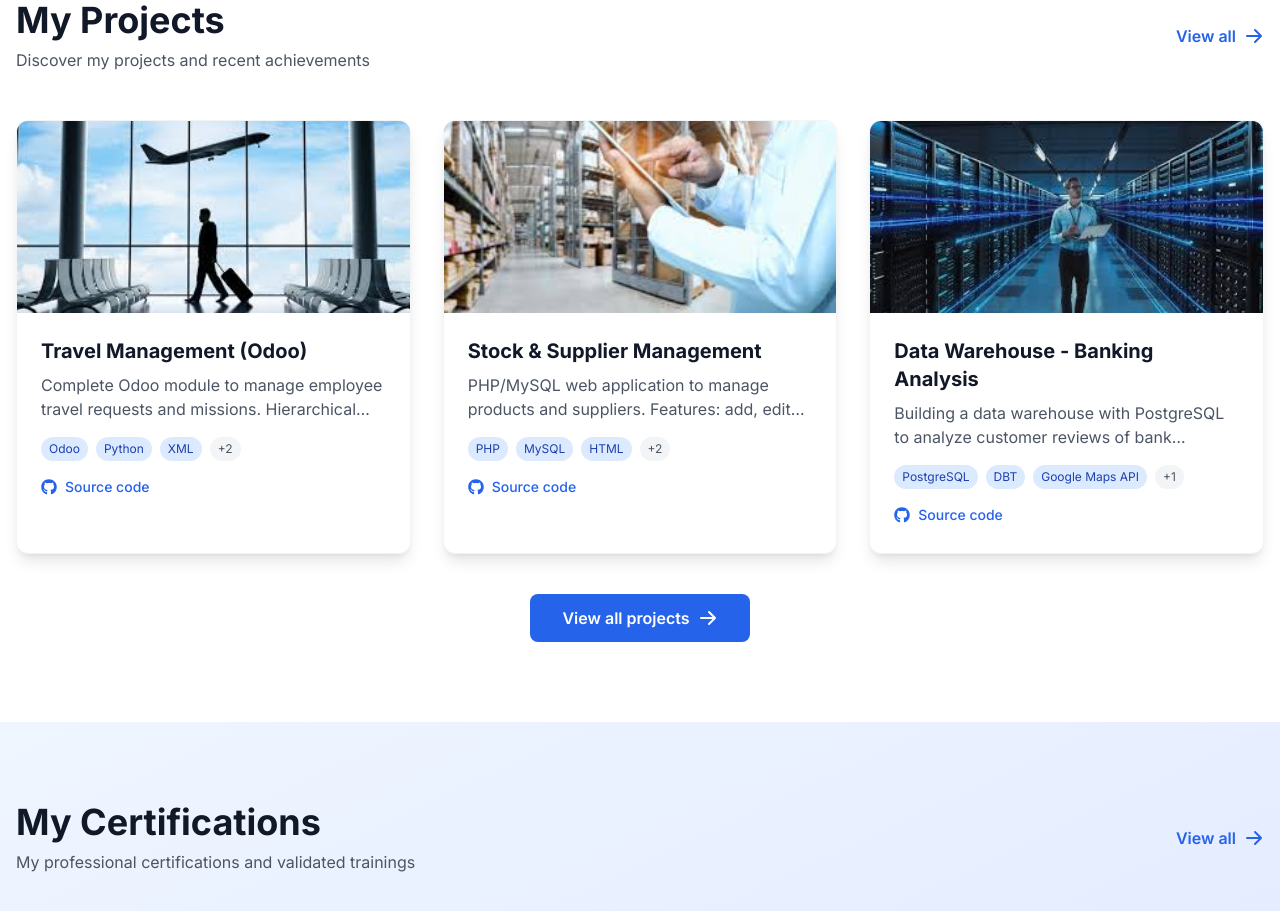
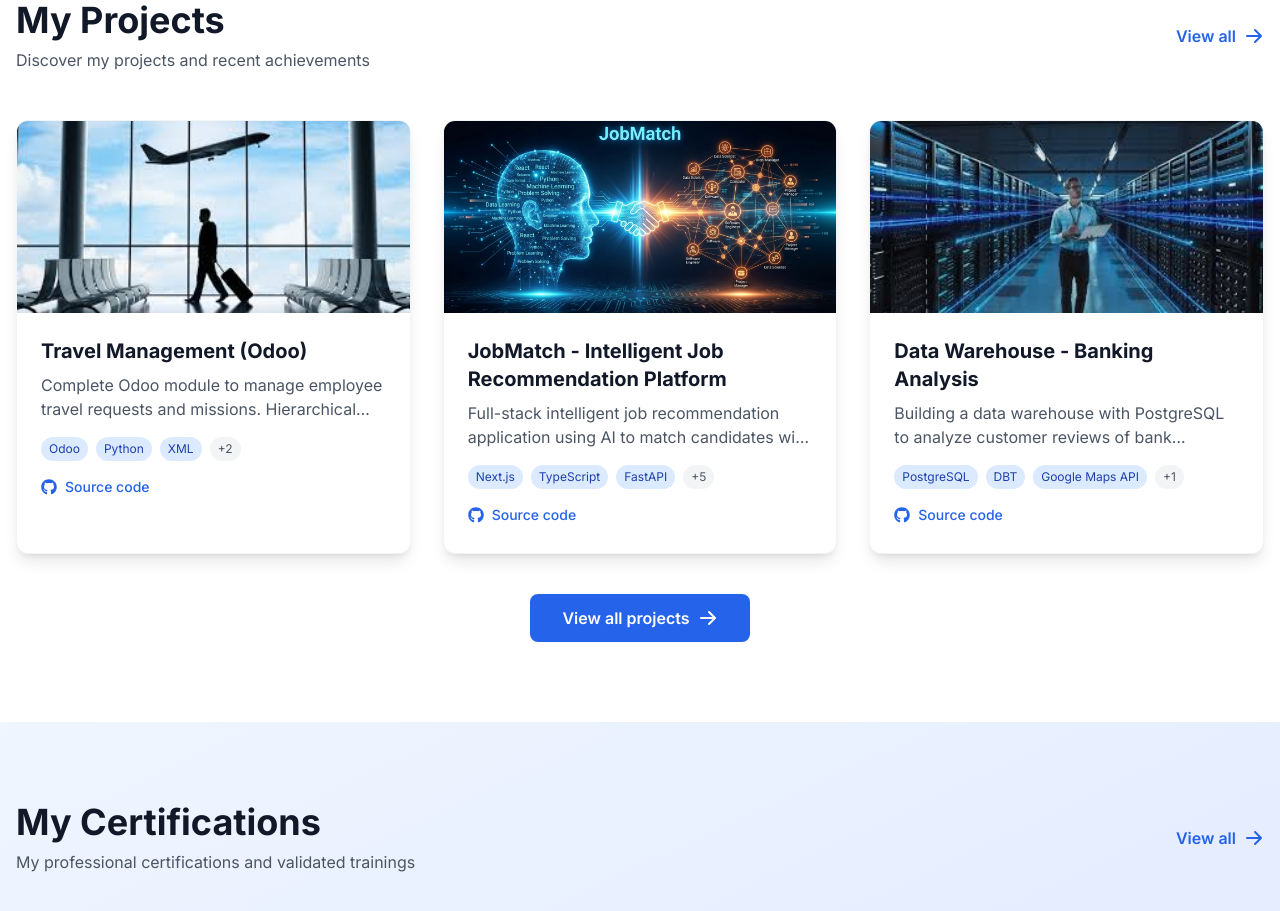
Before and after one commit to xxxmed/rajiAhmedPortfolio, a Next.js app: page /en in a window 1280 px wide. Shown: the part 1860-2771 px from the top of the page. Built offline with nearby package versions, Linux system fonts and the light colour scheme.

Commit message:
Refactor code structure for improved readability and maintainability

```diff
--- a/components/ProjectCard.tsx
+++ b/components/ProjectCard.tsx
@@ -11,6 +11,7 @@
   titleKey: string
   descriptionKey: string
   image: string
+  architectureImage?: string
   technologies: string[]
   githubUrl?: string
   liveUrl?: string
--- a/components/ProjectModal.tsx
+++ b/components/ProjectModal.tsx
@@ -10,6 +10,7 @@
   titleKey: string
   descriptionKey: string
   image: string
+  architectureImage?: string
   technologies: string[]
   githubUrl?: string
   liveUrl?: string
@@ -97,6 +98,23 @@
             </p>
           </div>
 
+          {/* Architecture technique (si disponible) */}
+          {project.architectureImage && (
+            <div className="mb-6 bg-gray-50 rounded-lg p-4">
+              <h3 className="text-lg font-semibold text-gray-900 mb-3">
+                Architecture Technique
+              </h3>
+              <div className="relative w-full aspect-video rounded-lg overflow-hidden">
+                <Image
+                  src={project.architectureImage}
+                  alt={`${t(project.titleKey)} - Architecture`}
+                  fill
+                  className="object-contain bg-gray-900"
+                />
+              </div>
+            </div>
+          )}
+
           {/* Boutons d'action */}
           <div className="flex flex-wrap gap-3 pt-4 border-t border-gray-100">
             {project.githubUrl && (
--- a/lib/data.ts
+++ b/lib/data.ts
@@ -8,12 +8,14 @@
     githubUrl: "https://github.com/xxxmed/gestionDeplacements"
   },
   {
-    titleKey: "Data.projects.gestionStock.title",
-    descriptionKey: "Data.projects.gestionStock.description",
-    image: "/images/project-stock.png",
-    technologies: ["PHP", "MySQL", "HTML", "CSS", "XAMPP"],
-    githubUrl: "https://github.com/xxxmed"
+    titleKey: "Data.projects.jobMatch.title",
+    descriptionKey: "Data.projects.jobMatch.description",
+    image: "/images/project-jobmatch.png",
+    architectureImage: "/images/jobmatch-architecture.png",
+    technologies: ["Next.js", "TypeScript", "FastAPI", "Python", "PostgreSQL", "ML", "Docker", "Tailwind CSS"],
+    githubUrl: "https://github.com/IzeriaAbdellatif/Machine-learning-with-pre-trained-models"
   },
+
   {
     titleKey: "Data.projects.dataWarehouse.title",
     descriptionKey: "Data.projects.dataWarehouse.description",
@@ -29,12 +31,20 @@
     githubUrl: "https://github.com/MedTahiri/Plateforme-d-Analyse-des-Dossiers-Medicaux-avec-Pipeline-Temps-Reel"
   },
   {
+    titleKey: "Data.projects.gestionStock.title",
+    descriptionKey: "Data.projects.gestionStock.description",
+    image: "/images/project-stock.png",
+    technologies: ["PHP", "MySQL", "HTML", "CSS", "XAMPP"],
+    githubUrl: "https://github.com/xxxmed/Gestion-de-Stock-Fournisseurs"
+  },
+  {
     titleKey: "Data.projects.timeSeriesAnalysis.title",
     descriptionKey: "Data.projects.timeSeriesAnalysis.description",
     image: "/images/project-timeseries.png",
     technologies: ["Python", "NumPy", "Pandas", "Statsmodels", "Plotly"],
-    githubUrl: "https://github.com/xxxmed"
+    githubUrl: "https://github.com/xxxmed/series_chronologiques"
   }
+
 ]
 
 // Données des compétences organisées par catégorie
--- a/messages/ar.json
+++ b/messages/ar.json
@@ -129,8 +129,10 @@
       },
       "timeSeriesAnalysis": {
         "title": "أداة تحليل السلاسل الزمنية",
-        "description": "أداة شاملة لتحليل السلاسل الزمنية باستخدام Python. تنفيذ نماذج ARIMA و SARIMA مع اختبارات الاستقرار (ADF و KPSS)، معايير تحسين AIC/BIC وتشخيصات البقايا Ljung-Box. تصورات تفاعلية مع Plotly."
-      }
+        "description": "أداة شاملة لتحليل السلاسل الزمنية باستخدام Python. تنفيذ نماذج ARIMA و SARIMA مع اختبارات الاستقرار (ADF و KPSS)، معايير تحسين AIC/BIC وتشخيصات البقايا Ljung-Box. تصورات تفاعلية مع Plotly."      },
+      "jobMatch": {
+        "title": "JobMatch - منصة توصيات وظيفية ذكية",
+        "description": "تطبيق متكامل للتوصية بالوظائف باستخدام الذكاء الاصطناعي لمطابقة المرشحين مع الفرص المهنية. استخراج تلقائي من Indeed، تحليل دلالي باستخدام Sentence Transformers، نظام تسجيل متعدد المعايير (المهارات، الموقع، الراتب، طريقة العمل). التقنيات: Next.js، TypeScript، FastAPI، PostgreSQL، Docker."      }
     },
     "skills": {
       "categories": {
--- a/messages/en.json
+++ b/messages/en.json
@@ -129,8 +129,10 @@
       },
       "timeSeriesAnalysis": {
         "title": "Time Series Analysis Tool",
-        "description": "Comprehensive time series analysis tool using Python. Implements ARIMA and SARIMA models with stationarity tests (ADF, KPSS), AIC/BIC optimization criteria, and Ljung-Box residual diagnostics. Interactive visualizations powered by Plotly."
-      }
+        "description": "Comprehensive time series analysis tool using Python. Implements ARIMA and SARIMA models with stationarity tests (ADF, KPSS), AIC/BIC optimization criteria, and Ljung-Box residual diagnostics. Interactive visualizations powered by Plotly."      },
+      "jobMatch": {
+        "title": "JobMatch - Intelligent Job Recommendation Platform",
+        "description": "Full-stack intelligent job recommendation application using AI to match candidates with professional opportunities. Automatic scraping from Indeed, semantic analysis with Sentence Transformers, multi-criteria scoring system (skills, location, salary, work mode). Stack: Next.js, TypeScript, FastAPI, PostgreSQL, Docker."      }
     },
     "skills": {
       "categories": {
--- a/messages/fr.json
+++ b/messages/fr.json
@@ -130,6 +130,10 @@
       "timeSeriesAnalysis": {
         "title": "Outil d'Analyse des Séries Temporelles",
         "description": "Outil complet d'analyse des séries temporelles en Python. Implémentation des modèles ARIMA et SARIMA avec tests de stationnarité (ADF, KPSS), critères d'optimisation AIC/BIC et diagnostics résiduels Ljung-Box. Visualisations interactives avec Plotly."
+      },
+      "jobMatch": {
+        "title": "JobMatch - Plateforme de Recommandation d'Emplois",
+        "description": "Application full-stack de recommandation d'emplois intelligente utilisant l'IA pour matcher les candidats avec les opportunités professionnelles. Scraping automatique depuis Indeed, analyse sémantique avec Sentence Transformers, système de scoring multi-critères (compétences, localisation, salaire, mode de travail). Stack : Next.js, TypeScript, FastAPI, PostgreSQL, Docker."
       }
     },
     "skills": {
--- a/tsconfig.json
+++ b/tsconfig.json
@@ -14,7 +14,7 @@
     "moduleResolution": "bundler",
     "resolveJsonModule": true,
     "isolatedModules": true,
-    "jsx": "react-jsx",
+    "jsx": "preserve",
     "incremental": true,
     "plugins": [
       {
```
Also changed, not shown: public/images/jobmatch-architecture.png (added), public/images/project-jobmatch.png (added).
